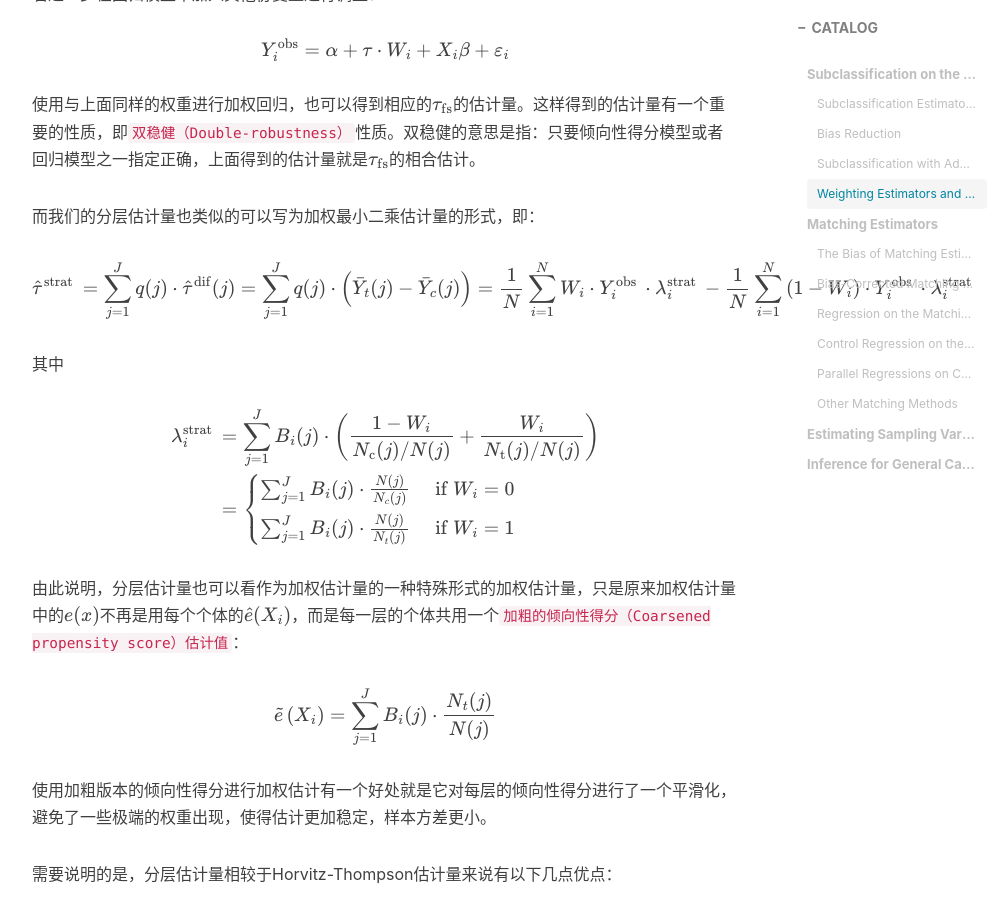
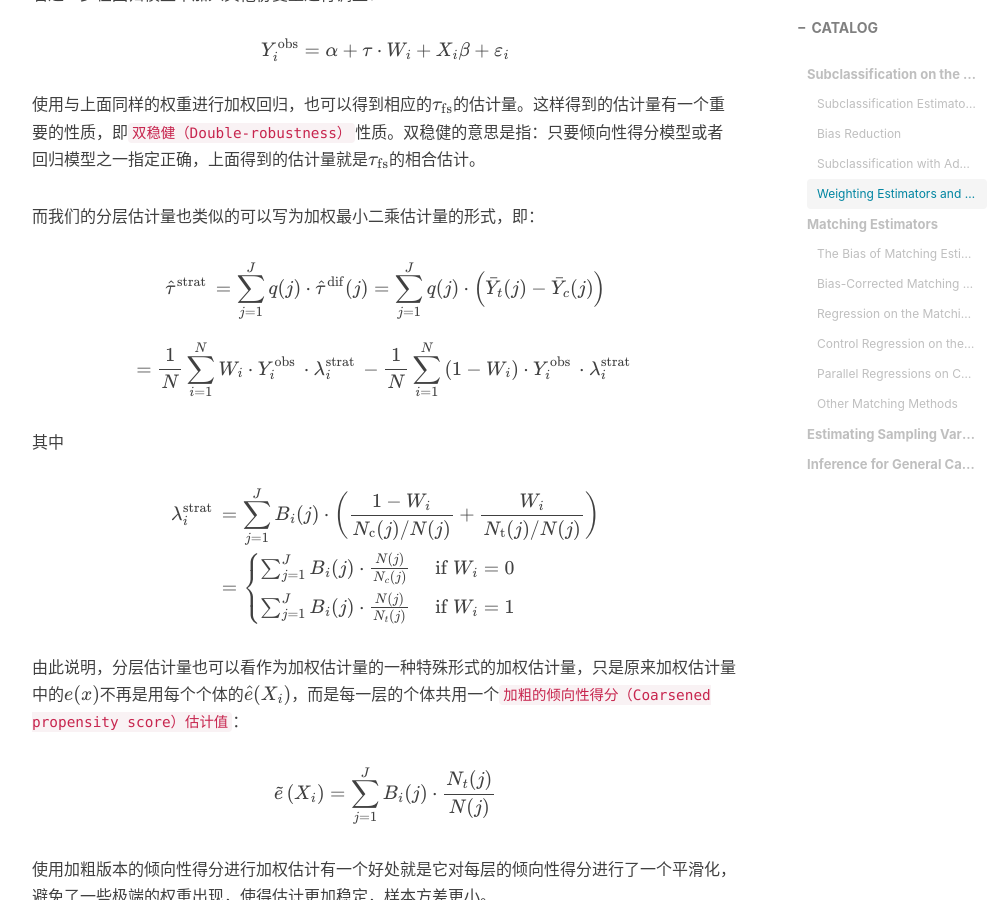
Before and after one commit to YijiaoJane/YijiaoJane.github.io, a Jekyll site: the page built from _posts/2021-02-04-CI-4.markdown, in a window 1280 px wide and 900 px high, scrolled down 5436 px. Shown: the whole window, without its empty margins (233-1239 px from the left). Built offline with Jekyll 4.4.1, drawn with Linux system fonts in a browser that asks for light colours; nearby versions of some CDN libraries; formulas are drawn with MathJax 3; comment, search, counter and statistics services are not loaded; some of the changed text lies outside the part shown.

Commit message:
Update 2021-02-04-CI-4.markdown

```diff
--- a/_posts/2021-02-04-CI-4.markdown
+++ b/_posts/2021-02-04-CI-4.markdown
@@ -209,7 +209,11 @@ $$
 而我们的分层估计量也类似的可以写为加权最小二乘估计量的形式，即：
 
 $$
-\hat{\tau}^{\text {strat }}=\sum_{j=1}^{J} q(j) \cdot \hat{\tau}^{\mathrm{dif}}(j)=\sum_{j=1}^{J} q(j) \cdot\left(\bar{Y}_{t}(j)-\bar{Y}_{c}(j)\right)=\frac{1}{N} \sum_{i=1}^{N} W_{i} \cdot Y_{i}^{\text {obs }} \cdot \lambda_{i}^{\text {strat }}-\frac{1}{N} \sum_{i=1}^{N}\left(1-W_{i}\right) \cdot Y_{i}^{\text {obs }} \cdot \lambda_{i}^{\text {strat }}
+\hat{\tau}^{\text {strat }}=\sum_{j=1}^{J} q(j) \cdot \hat{\tau}^{\mathrm{dif}}(j)=\sum_{j=1}^{J} q(j) \cdot\left(\bar{Y}_{t}(j)-\bar{Y}_{c}(j)\right)
+$$
+
+$$
+=\frac{1}{N} \sum_{i=1}^{N} W_{i} \cdot Y_{i}^{\text {obs }} \cdot \lambda_{i}^{\text {strat }}-\frac{1}{N} \sum_{i=1}^{N}\left(1-W_{i}\right) \cdot Y_{i}^{\text {obs }} \cdot \lambda_{i}^{\text {strat }}
 $$
 
 其中
@@ -341,7 +345,13 @@ $$
 \mu_{\mathrm{c}}(x)=\alpha_{d}+x \beta_{d},  \quad \mu_{\mathrm{t}}(x)=\tau+\mu_{\mathrm{c}}(x)=\tau+\alpha_{d}+x \beta_{d}
 $$
 
-下面我们说明，可以通过将$\hat{\tau}_{i}^{\text {match }}=Y_{i}^{\text {obs }}-Y_{m_{i}^{c}}^{\text {obs }}$对匹配差异$D_{i}=X_{i}-X_{m_{i}^{c}}$做最小二乘回归得到$\beta_{\mathrm{d}}$进的估计。
+下面我们说明，可以通过将
+
+$$
+\hat{\tau}_{i}^{\text {match }}=Y_{i}^{\text {obs }}-Y_{m_{i}^{c}}^{\text {obs }}
+$$
+
+对匹配差异$D_{i}=X_{i}-X_{m_{i}^{c}}$做最小二乘回归得到$\beta_{\mathrm{d}}$进的估计。
 
 注意到，未做调整时个体水平因果效应的匹配估计量可以写为：
 
```
Also changed, not shown: other parts of _posts/2021-02-04-CI-4.markdown (+8 -2 lines).
